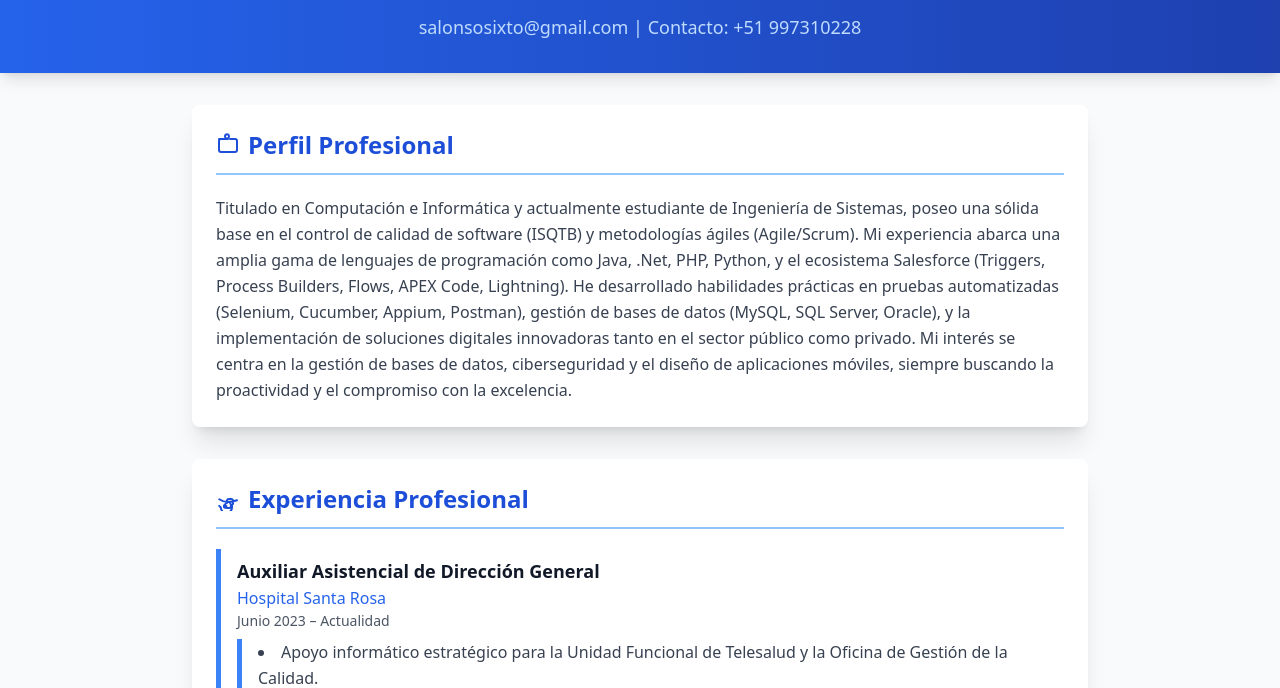
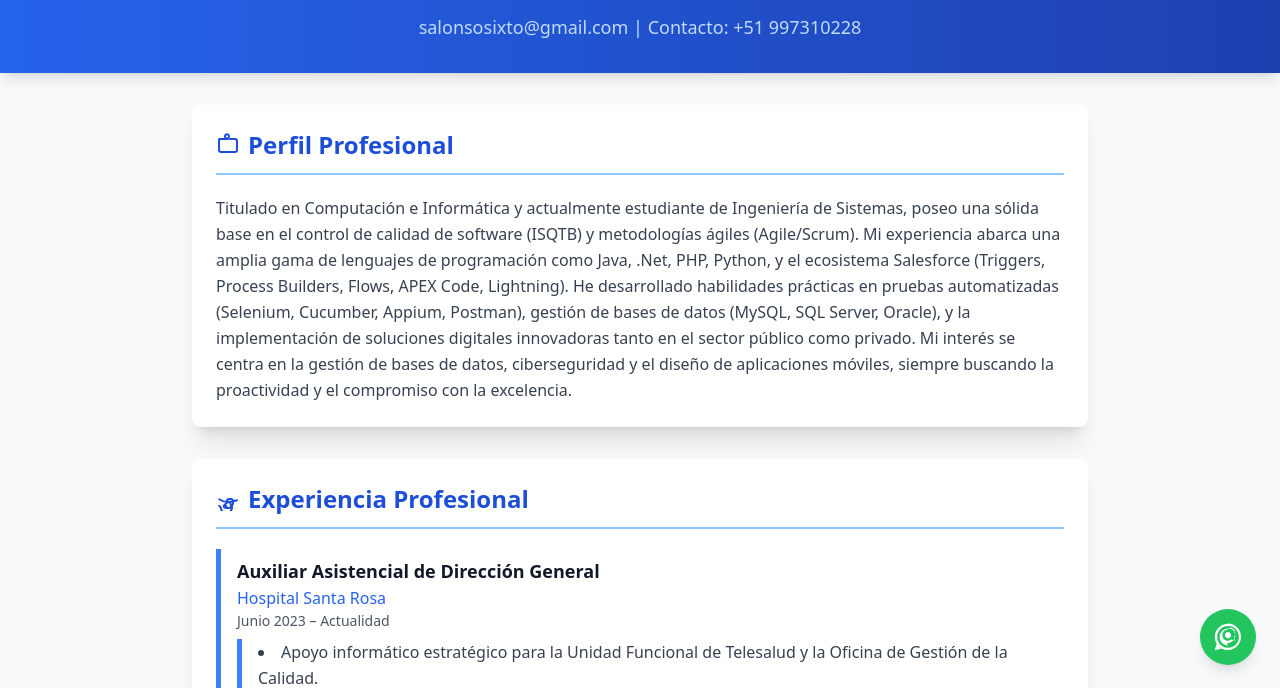
Before and after one commit to alonso769/cv, a plain HTML site: page index.html in a window 1280 px wide. Shown: the part 111-799 px from the top of the page. Drawn offline with nearby package versions, Linux system fonts and the light colour scheme.

Commit message:
tercer cambio

```diff
--- a/index.html
+++ b/index.html
@@ -557,6 +557,12 @@
         </div>
       </header>
 
+      <a href="https://wa.me/51997310228" target="_blank" class="fixed bottom-6 right-6 bg-green-500 text-white p-3 rounded-full shadow-lg hover:bg-green-600 transition duration-300 z-50">
+        <svg class="w-8 h-8" fill="currentColor" viewBox="0 0 24 24">
+          <path d="M12.04 2c-5.46 0-9.91 4.45-9.91 9.91 0 1.75.5 3.42 1.37 4.88l-1.4 5.14 5.2-1.37c1.37.74 2.92 1.15 4.54 1.15 5.46 0 9.91-4.45 9.91-9.91s-4.45-9.91-9.91-9.91zm.01 1.78c4.49 0 8.13 3.64 8.13 8.13s-3.64 8.13-8.13 8.13-8.13-3.64-8.13-8.13 3.64-8.13 8.13-8.13zm-.08 2.65c-2.3 0-4.17 1.87-4.17 4.17s1.87 4.17 4.17 4.17c.92 0 1.77-.3 2.44-.82l2.94.77-.79-2.88c.6-.68.96-1.57.96-2.58 0-2.3-1.87-4.17-4.17-4.17zm0 1.78c1.3 0 2.39 1.05 2.39 2.35s-1.05 2.39-2.39 2.39c-1.3 0-2.35-1.09-2.35-2.39s1.05-2.35 2.35-2.35zM12.04 18.25c-3.46 0-6.28-2.82-6.28-6.28s2.82-6.28 6.28-6.28c1.6 0 3.06.6 4.18 1.62l.84-.22-.38 1.4c.5.5.8 1.16.8 1.88 0 3.46-2.82 6.28-6.28 6.28z"></path>
+        </svg>
+      </a>
+
   <!-- Perfil -->
   <section id="profile" class="max-w-4xl mx-auto mt-8 p-6 bg-white shadow-xl rounded-lg fade-in-section">
     <h2 class="text-2xl font-bold text-blue-700 border-b-2 border-blue-300 pb-3 mb-5 flex items-center">
```
Lines whose indentation alone changed are shown as unchanged.
